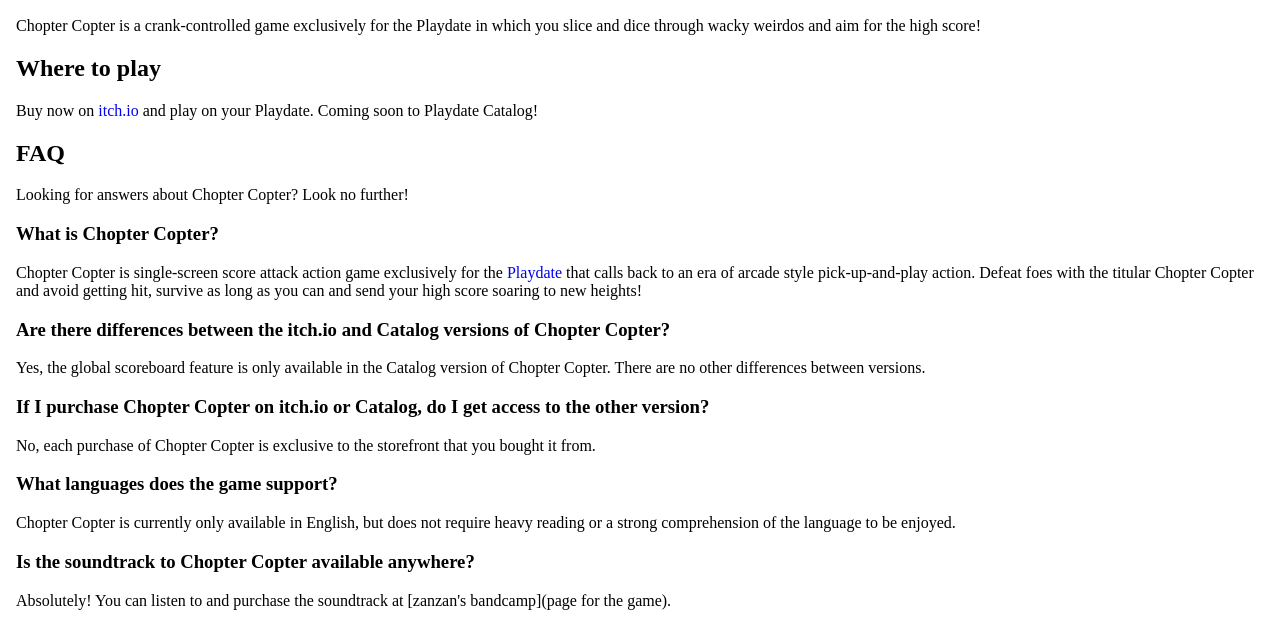
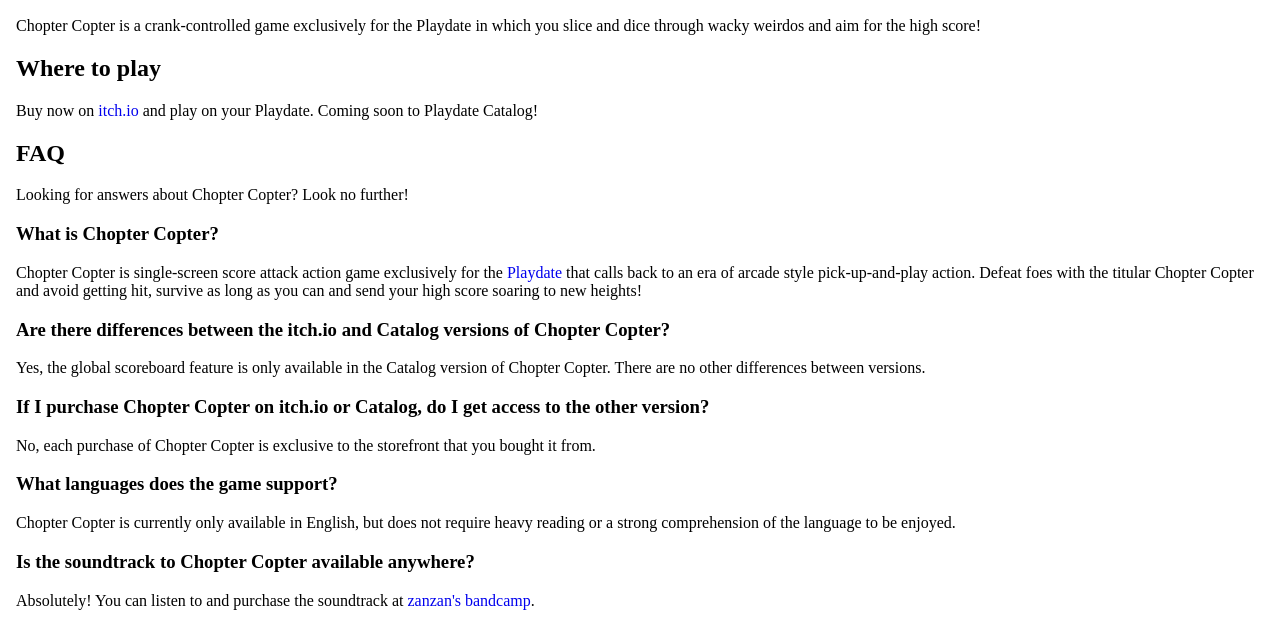
Before and after one commit to lagdotcom/sad-folks-website, an Eleventy site: page src/games/chopter-copter.md in a window 1280 px wide. Shown: the part 148-773 px from the top of the page. Built offline with nearby package versions, Linux system fonts and the light colour scheme; Eleventy itself is replaced by a stand-in of ours; files that its build step writes are made by us from their sources.

Commit message:
added chopter copter soundtrack link

```diff
--- a/src/games/chopter-copter.md
+++ b/src/games/chopter-copter.md
@@ -35,7 +35,7 @@
 
 ### Is the soundtrack to Chopter Copter available anywhere?
 
-Absolutely! You can listen to and purchase the soundtrack at [zanzan's bandcamp](page for the game).
+Absolutely! You can listen to and purchase the soundtrack at [zanzan's bandcamp](https://zan-zan-zawa-veia.bandcamp.com/album/chopter-copter-ost).
 
 ### I ran across a bug or issue with Chopter Copter, what can I do?
 
```
